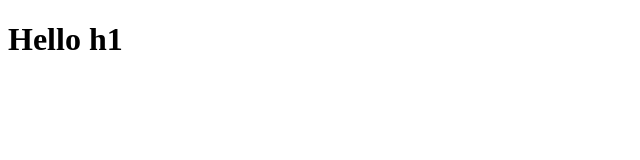
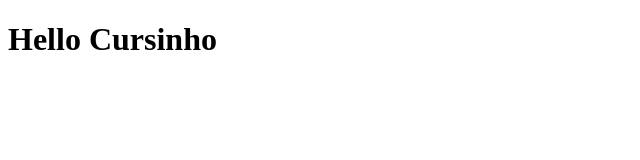
Before and after one commit to marcelocastilha/coursera1, a plain HTML site: page site/index.html in a window 1280 px wide. Shown: the whole page, without its empty margins (0-640 px from the left). Drawn offline with Linux system fonts and the light colour scheme.

Commit message:
modificacaozinha

```diff
--- a/site/index.html
+++ b/site/index.html
@@ -4,6 +4,6 @@
 	<title>Hello Coursera</title>
 </head>
 <body>
-<h1>Hello h1</h1>
+<h1>Hello Cursinho</h1>
 </body>
 </html>
```
